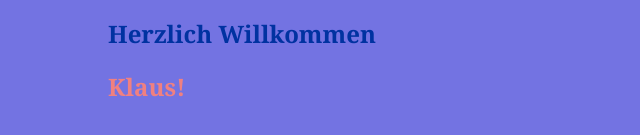
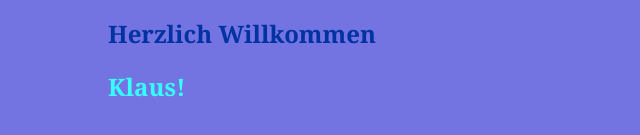
Before and after one commit to siggi-ai/Vue-Practice, a Vue app: page / in a window 1280 px wide. Shown: the part 177-312 px from the top of the page, without its empty margins (0-640 px from the left). Built offline with nearby package versions, Linux system fonts and the light colour scheme.

Commit message:
cool color

```diff
--- a/src/components/Willkommen.vue
+++ b/src/components/Willkommen.vue
@@ -18,6 +18,6 @@ h2 {
   color: #0032a1;
 }
 .name {
-  color: lightcoral;
+  color: #36ffff;
 }
 </style>
```
